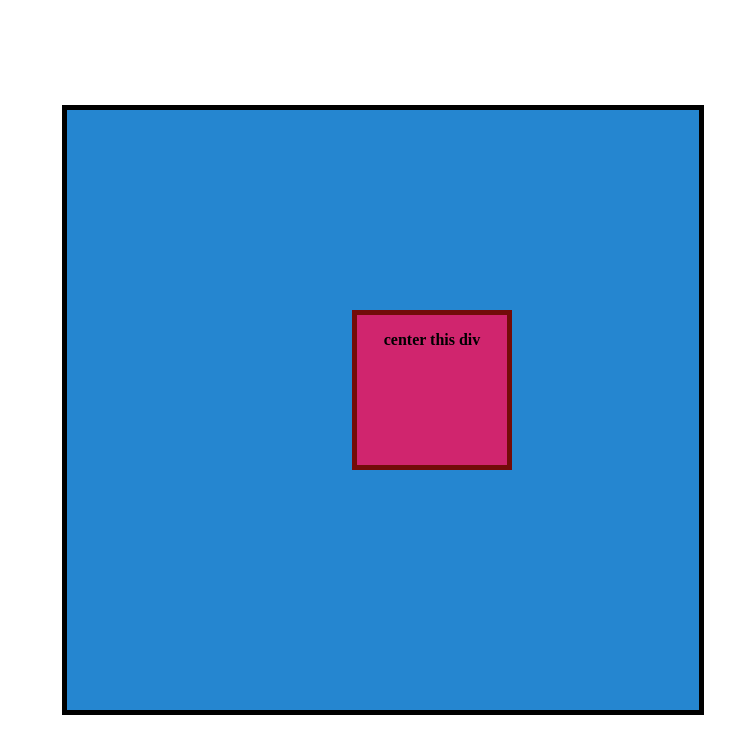
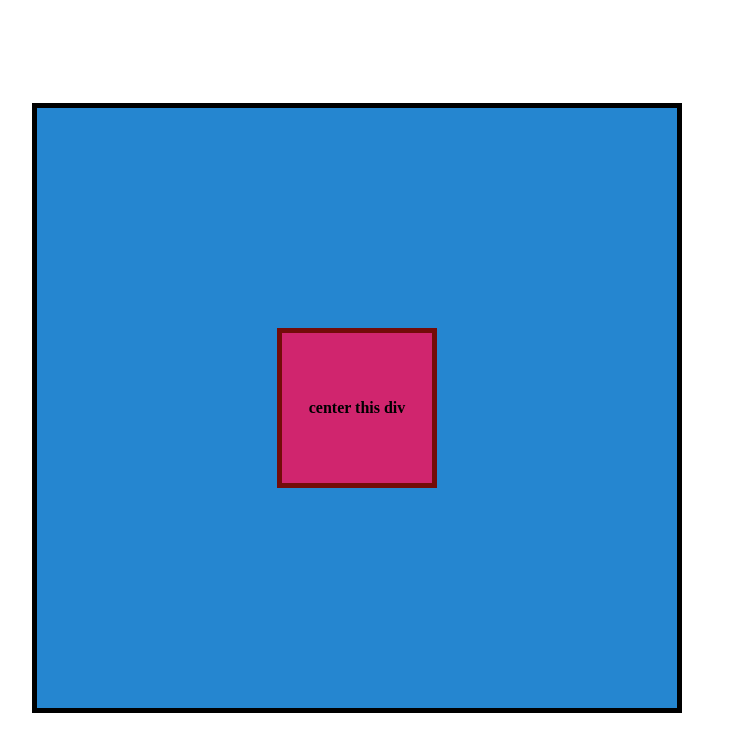
Before and after one commit to Kingsley-cde/CSS-practice-with-flex-, a plain HTML site: page index.html in a window 1280 px wide. Shown: the whole page, without its empty margins (291-1026 px from the left). Drawn offline with Linux system fonts and the light colour scheme.

Commit message:
new version

```diff
--- a/style.css
+++ b/style.css
@@ -5,8 +5,9 @@
   width: 50%;
   border-style: solid;
   border-width: 5px;
-  margin-top: 105px;
-  margin-left: 345px;
+  display: flex;
+  justify-content: center;
+  align-items: center;
 }
 
 .reddiv {
@@ -16,10 +17,18 @@
   border-style: solid;
   border-width: 5px;
   border-color: rgb(115, 12, 9);
-  position: relative;
-  top: 200px;
-  left: 285px;
+  display: flex;
+  justify-content: center;
+  align-items: center;
   text-align: center;
   font-size: medium;
   font-weight: bolder;
 }
+
+body {
+  height: 100vh;
+  width: 100vw;
+  display: flex;
+  justify-content: center;
+  align-items: center;
+}
```
